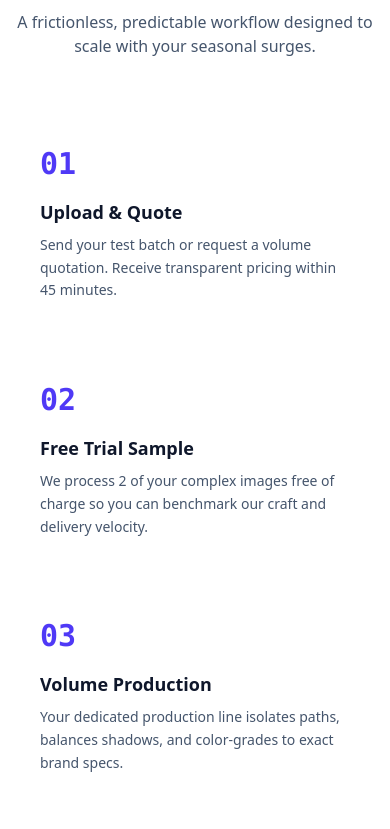
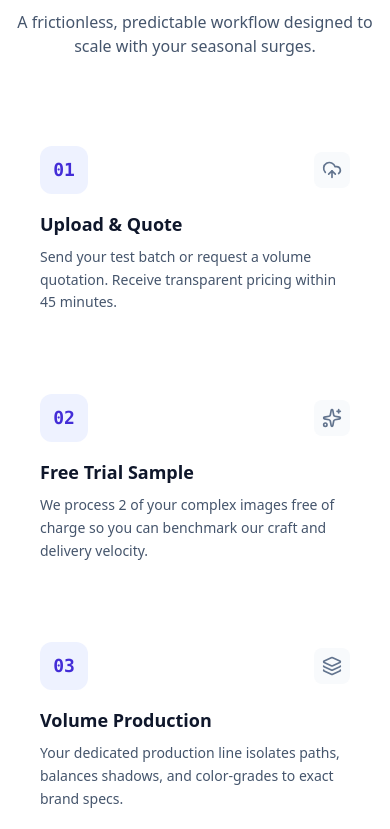
Before and after one commit to mainulislamik/foryourgoal, a Next.js app: page / in a window 390 px wide. Shown: the part 8035-8864 px from the top of the page. Built offline with nearby package versions, Linux system fonts and the light colour scheme.

Commit message:
feat(pipeline): add animated icons, step badges, and scroll margin to How It Works and Free Trial sections

```diff
--- a/src/app/page.tsx
+++ b/src/app/page.tsx
@@ -21,6 +21,8 @@ import {
   Lock,
   ChevronRight,
   Star,
+  UploadCloud,
+  Layers,
 } from "lucide-react";
 
 export const dynamic = "force-dynamic";
@@ -373,7 +375,7 @@ export default async function HomePage() {
       </section>
 
       {/* 5. HOW IT WORKS / SLAS */}
-      <section className="py-24 px-4 sm:px-6 lg:px-10 xl:px-12 w-full">
+      <section className="py-24 px-4 sm:px-6 lg:px-10 xl:px-12 w-full" id="how-it-works">
         <div className="text-center max-w-3xl mx-auto mb-16">
           <span className="text-xs font-semibold uppercase tracking-wider text-indigo-600">
             {howItWorks?.badge || "Seamless Outsourcing"}
@@ -388,18 +390,27 @@ export default async function HomePage() {
         </div>
 
         <StaggerContainer className="grid grid-cols-1 md:grid-cols-4 gap-8 relative">
-          <div className="hidden md:block flowing-line absolute top-10 left-[12.5%] right-[12.5%] h-0.5 bg-gradient-to-r from-indigo-200 via-indigo-400 to-indigo-200 z-0" />
-          {(howItWorks?.steps || []).map((s, i) => (
-            <StaggerItem key={i}>
-              <HoverCard className="relative p-6 rounded-2xl bg-white border border-slate-200 shadow-sm flex flex-col z-10">
-                <div className="text-3xl font-black text-indigo-600 mb-4 font-mono animate-pulse-subtle">
-                  {s.step}
-                </div>
-                <h3 className="text-lg font-bold text-slate-900 mb-2">{s.title}</h3>
-                <p className="text-sm text-slate-600 leading-relaxed">{s.desc}</p>
-              </HoverCard>
-            </StaggerItem>
-          ))}
+          <div className="hidden md:block absolute top-12 left-[12.5%] right-[12.5%] h-0.5 bg-gradient-to-r from-indigo-300 via-indigo-600 to-emerald-400 z-0 animate-pulse" />
+          {(howItWorks?.steps || []).map((s, i) => {
+            const stepIcons = [UploadCloud, Sparkles, Layers, ShieldCheck];
+            const StepIcon = stepIcons[i % stepIcons.length] || CheckCircle2;
+            return (
+              <StaggerItem key={i}>
+                <HoverCard className="relative p-6 rounded-2xl bg-white border border-slate-200/90 shadow-sm hover:shadow-md flex flex-col z-10 h-full group transition-all duration-300">
+                  <div className="flex items-center justify-between mb-4">
+                    <div className="w-12 h-12 rounded-xl bg-indigo-50 border border-indigo-200/70 text-indigo-700 flex items-center justify-center font-mono font-black text-lg shadow-sm group-hover:bg-indigo-600 group-hover:text-white transition-all duration-300">
+                      {s.step}
+                    </div>
+                    <div className="w-9 h-9 rounded-lg bg-slate-50 border border-slate-200/60 flex items-center justify-center text-slate-500 group-hover:text-indigo-600 group-hover:scale-110 transition-all duration-300">
+                      <StepIcon className="w-5 h-5" />
+                    </div>
+                  </div>
+                  <h3 className="text-lg font-bold text-slate-900 mb-2 group-hover:text-indigo-600 transition-colors">{s.title}</h3>
+                  <p className="text-sm text-slate-600 leading-relaxed flex-1">{s.desc}</p>
+                </HoverCard>
+              </StaggerItem>
+            );
+          })}
         </StaggerContainer>
       </section>
 
@@ -539,7 +550,7 @@ export default async function HomePage() {
       </section>
 
       {/* 9. INTERACTIVE FREE TRIAL ONBOARDING & CTA */}
-      <section className="py-20 px-4 sm:px-6 lg:px-10 xl:px-12 bg-slate-50 border-t border-slate-200 w-full" id="free-trial">
+      <section className="py-24 px-4 sm:px-6 lg:px-10 xl:px-12 bg-slate-50 border-t border-slate-200 w-full scroll-mt-24" id="free-trial">
         <FadeIn>
           <FreeTrialDropzone />
         </FadeIn>
```
